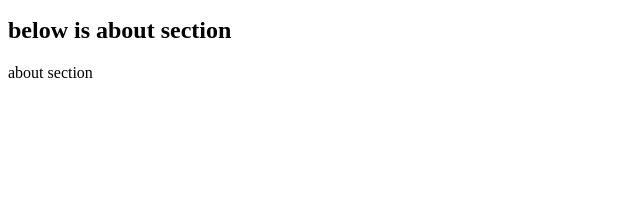
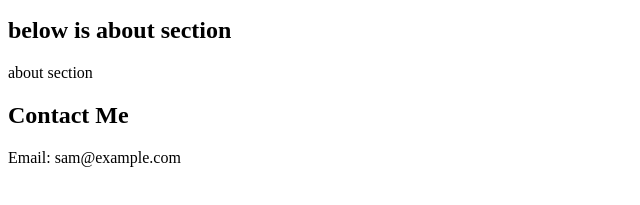
Before and after one commit to normnn/my-site, a plain HTML site: page index.html in a window 1280 px wide. Shown: the part 127-332 px from the top of the page, without its empty margins (0-640 px from the left). Drawn offline with Linux system fonts and the light colour scheme.

Commit message:
Add contact section

```diff
--- a/index.html
+++ b/index.html
@@ -5,8 +5,15 @@
 <h1>Hi — I'm Sam</h1>
 <p>Welcome to my site.</p>
 
+
+
 <h2> below is about section</h2>
 <p> about section</p>
+
+<section id="contact">
+  <h2>Contact Me</h2>
+  <p>Email: sam@example.com</p>
+</section>
 
 
 </body>
```
